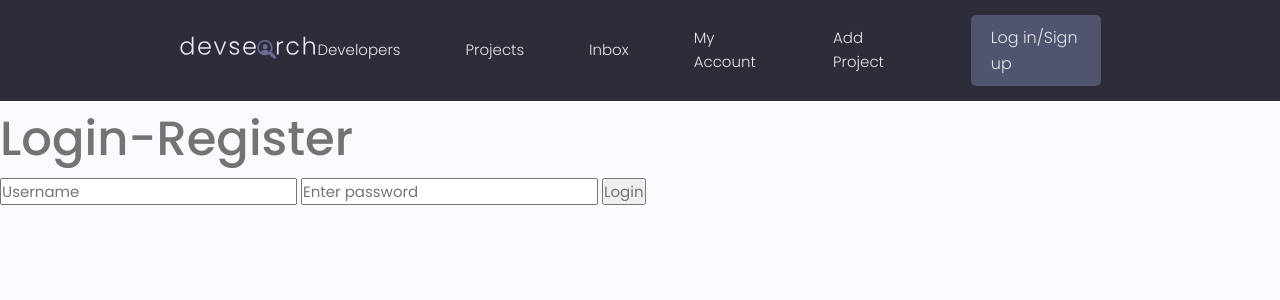
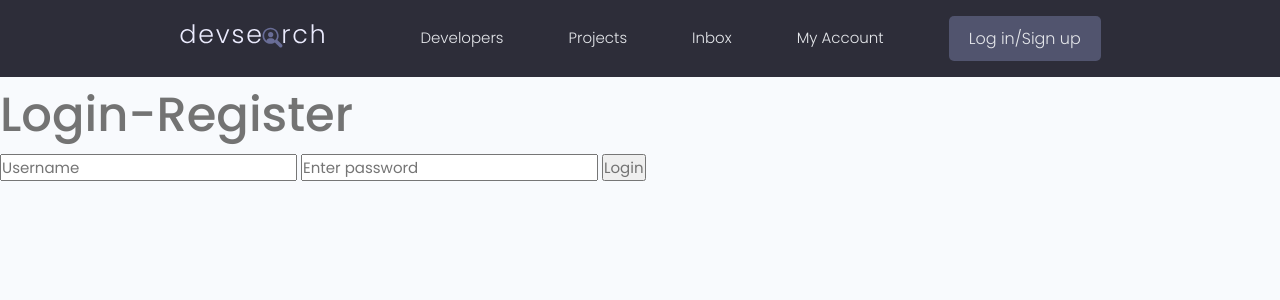
Before and after one commit to gurnitha/django-dennis-devsearch, a Django app: a page that uses templates/main.html in a window 1280 px wide. Shown: the top 300 px of the page. Run offline with Django 3.2, Linux system fonts and the light colour scheme; some libraries are stand-ins or nearby versions.

Commit message:
19.9 Hiding the Add Project menu from un-logged in user

```diff
--- a/templates/main.html
+++ b/templates/main.html
@@ -34,16 +34,25 @@
                     <li class="header__menuItem"><a href="{% url 'projects:projects' %}">Projects</a></li>
                     <li class="header__menuItem"><a href="inbox.html">Inbox</a></li>
                     <li class="header__menuItem"><a href="account.html">My Account</a></li>
-                    <li class="header__menuItem"><a href="{% url 'projects:create-project' %}">Add Project</a></li>
+
 
                     <!-- Showing log out menu to the logged in user -->
                     {% if request.user.is_authenticated %}
+
+                    <!-- Add project -->
+                    <li class="header__menuItem">
+                        <a href="{% url 'projects:create-project' %}">Add Project</a>
+                    </li>
+
+                    <!-- Log out -->
                     <li class="header__menuItem">
                         <a href="{% url 'users:logout' %}"
                             class="btn btn--sub">Log out</a>
                     </li>
+
                     <!-- Showing log in/sign up menu to the un-logged in user -->
                     {% else %}
+                    <!-- Log in / Sign up -->
                     <li class="header__menuItem">
                         <a href="{% url 'users:login' %}"
                             class="btn btn--sub">Log in/Sign up</a>
```
Also changed, not shown: README.md.
